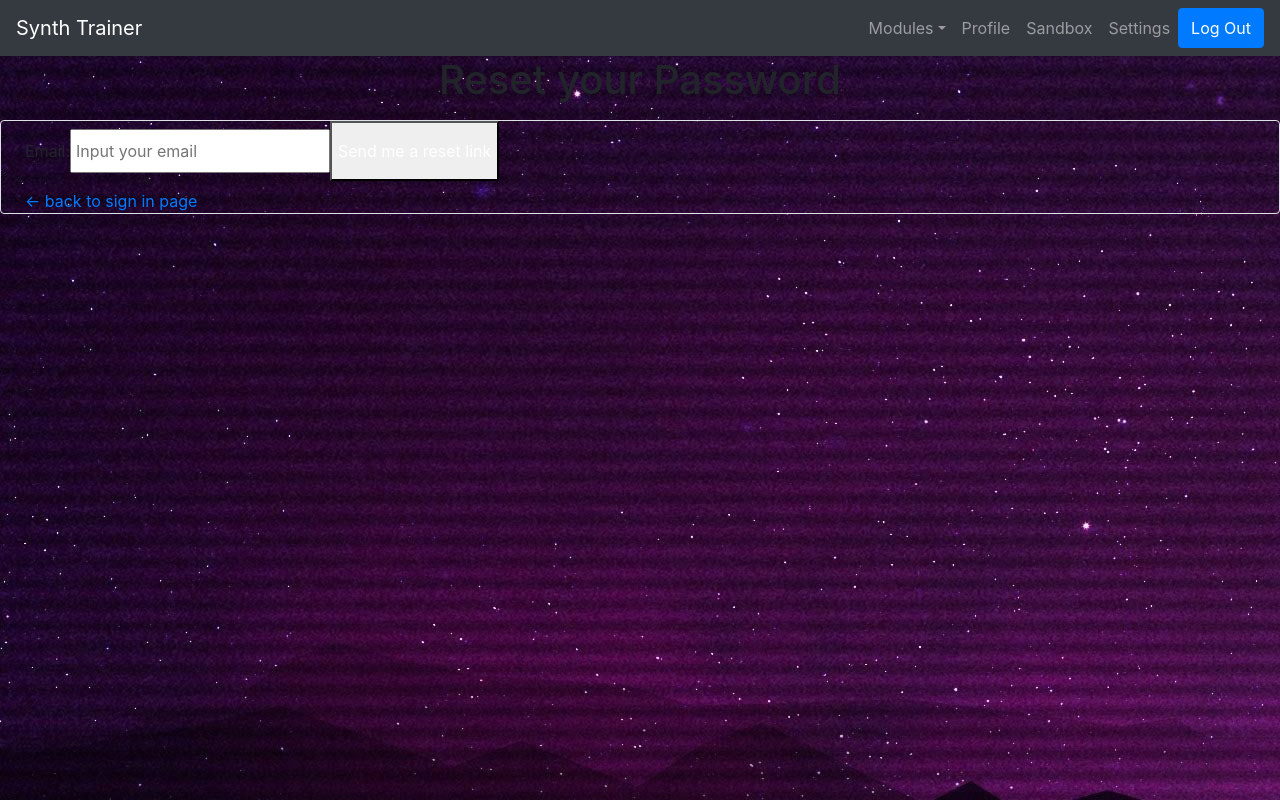
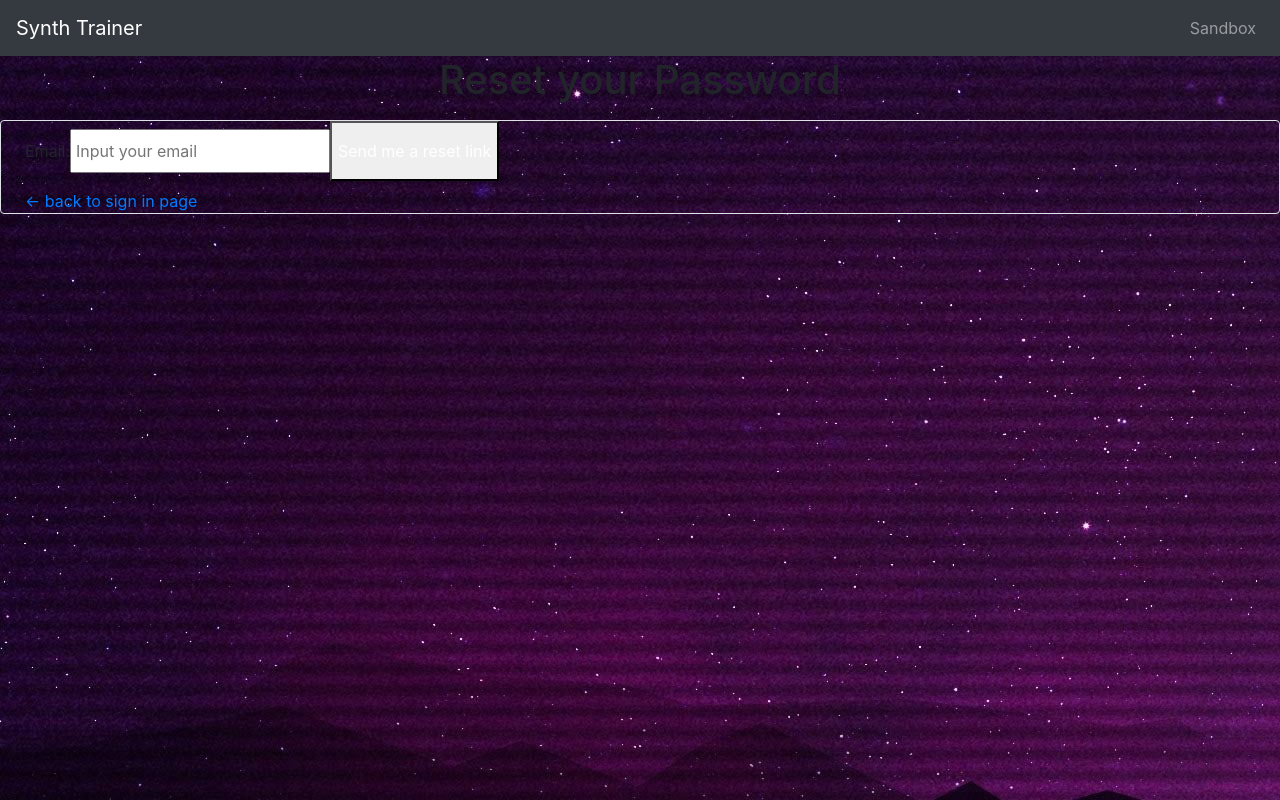
Before and after one commit to alvinlai808/Synth-Trainer, a React (Create React App) app in the folder synth-trainer/: page /passwordReset in a window 1280 px wide. Built offline with nearby package versions, Linux system fonts and the light colour scheme; no server answers.

Commit message:
Limit options non-signed in user can access

```diff
--- a/synth-trainer/src/Components/NavBar.jsx
+++ b/synth-trainer/src/Components/NavBar.jsx
@@ -1,6 +1,8 @@
 import React from "react";
+import { useContext } from "react";
 import { Navbar, Nav, NavDropdown, Button } from "react-bootstrap";
 import { signOut } from "../firebase";
+import { UserContext } from "../providers/UserProvider";
 
 const onClickHandler = (event) => {
   const { name } = event.currentTarget
@@ -15,6 +17,8 @@ const onClickHandler = (event) => {
 }
 
 const NavigationBar = () => {
+  const auth = useContext(UserContext)
+  if (auth) {
     return (
       <Navbar bg="dark" expand="lg" variant="dark">
         <Navbar.Brand href="/">Synth Trainer</Navbar.Brand>
@@ -42,5 +46,23 @@ const NavigationBar = () => {
         </Navbar.Collapse>
       </Navbar>
     );
+  } else {
+    return (
+      <Navbar bg="dark" expand="lg" variant="dark">
+        <Navbar.Brand href="/">Synth Trainer</Navbar.Brand>
+        <Navbar.Toggle aria-controls="basic-navbar-nav" />
+        <Navbar.Collapse id="basic-navbar-nav">
+          <Nav className="ml-auto">
+            <Nav.Link href="sandbox">Sandbox</Nav.Link>
+          </Nav>
+          {/* <Form inline>
+            <FormControl type="text" placeholder="Search" className="mr-sm-2" />
+            <Button variant="outline-info">Search</Button>
+          </Form> */}
+        </Navbar.Collapse>
+      </Navbar>
+    );
+  }
+
 };
 export default NavigationBar;
```
Lines whose indentation alone changed are shown as unchanged.
